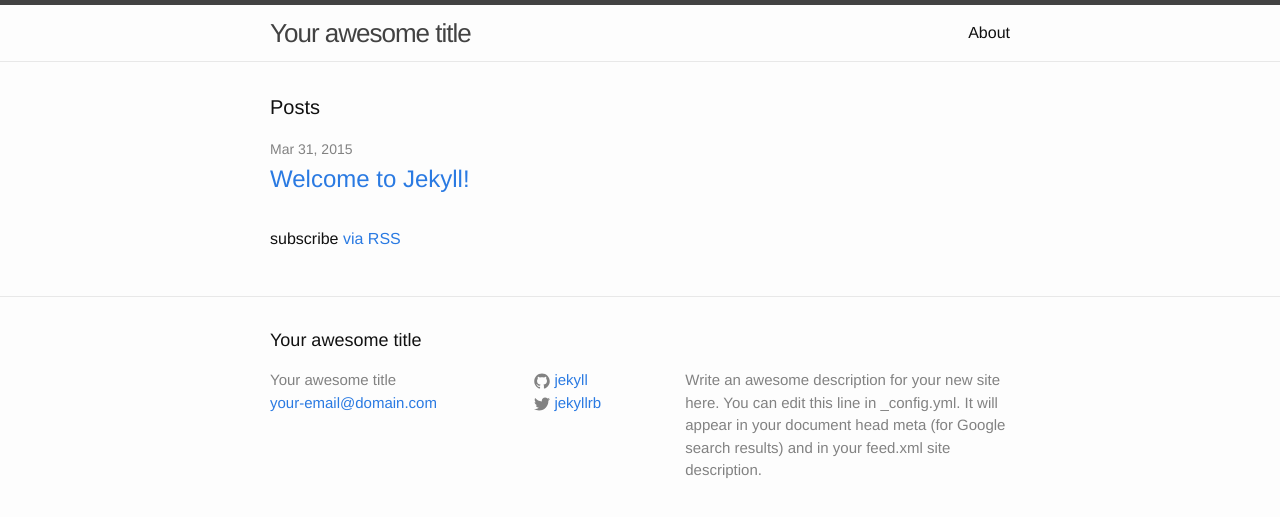
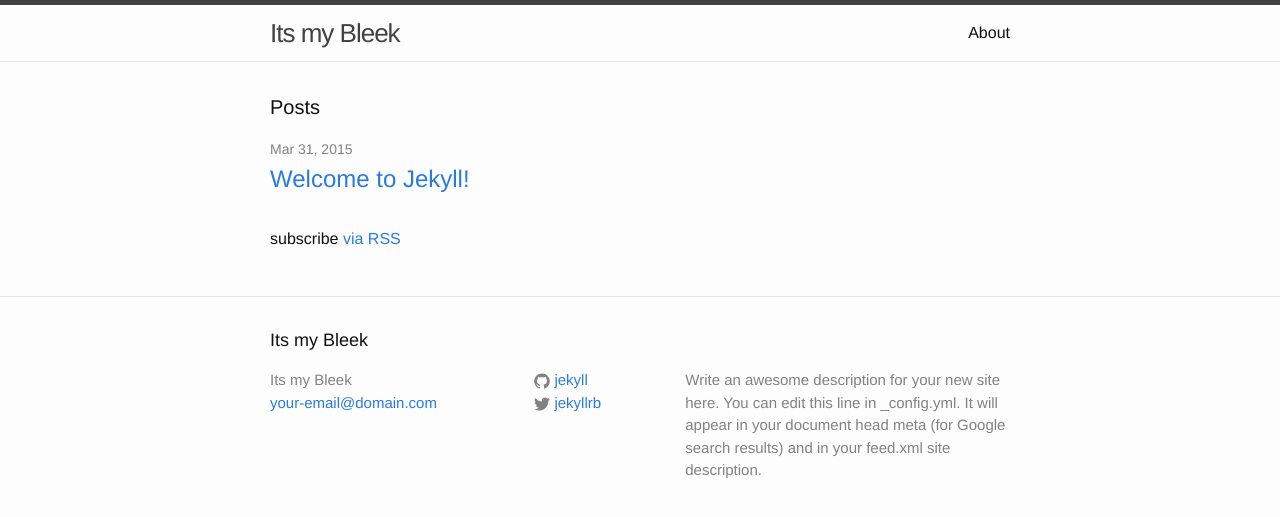
Before and after one commit to Damla91/itsmybleek, a Jekyll site: the page built from index.html, in a window 1280 px wide. Shown: the top 517 px of the page. Built offline with Jekyll 4.4.1, drawn with Linux system fonts in a browser that asks for light colours.

Commit message:
modif Jekyll

```diff
--- a/_config.yml
+++ b/_config.yml
@@ -1,5 +1,5 @@
 # Site settings
-title: Your awesome title
+title: Its my Bleek
 email: your-email@domain.com
 description: > # this means to ignore newlines until "baseurl:"
   Write an awesome description for your new site here. You can edit this
```
Also changed, not shown: 1 other file.
